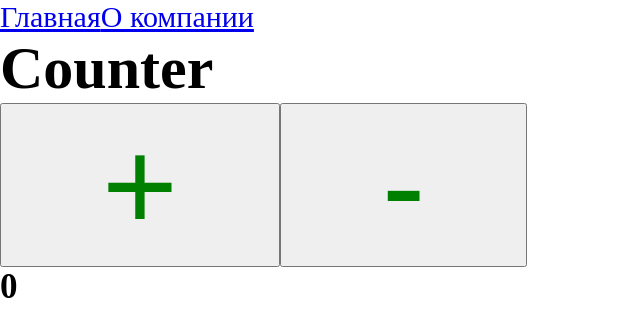
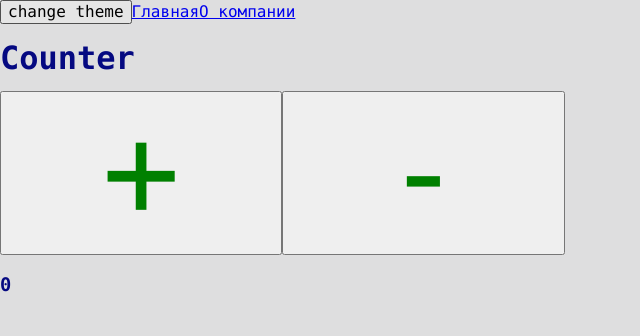
Before and after one commit to YuriyYurev/blog-feed, a React app: page / in a window 1280 px wide. Shown: the top 336 px of the page, without its empty margins (0-640 px from the left). Built offline with nearby package versions, Linux system fonts and the light colour scheme.

Commit message:
feat: theme || useTheme

```diff
--- a/src/App.tsx
+++ b/src/App.tsx
@@ -2,11 +2,17 @@
 import { Route, Routes, Link } from "react-router-dom";
 import { AboutPageAsync } from "./pages/AboutPage/AboutPage.async";
 import { MainPageAsync } from "./pages/MainPage/MainPage.async";
-import "./index.scss";
+import "./styles/index.scss";
+import { useTheme } from "./theme/useTheme";
 
 export default function App() {
+  const { theme, toggleTheme } = useTheme();
+
   return (
-    <div className="app">
+    <div className={`app ${theme}`}>
+      <button type="button" onClick={toggleTheme}>
+        change theme
+      </button>
       <Link to={"/"}>Главная</Link>
       <Link to={"/about"}>О компании</Link>
       <Suspense fallback={<div>Loading...</div>}>
--- a/src/index.scss
+++ /dev/null
@@ -1,9 +0,0 @@
-* {
-    margin: 0;
-    padding: 0;
-    box-sizing: border-box;
-}
-
-.app {
-    font-size: 30px;
-}
--- a/src/index.tsx
+++ b/src/index.tsx
@@ -1,9 +1,12 @@
 import { render } from "react-dom";
 import App from "./App";
 import { BrowserRouter } from "react-router-dom";
+import ThemeProvider from "./theme/ThemeProvider";
 render(
   <BrowserRouter>
-    <App />
+    <ThemeProvider>
+      <App />
+    </ThemeProvider>
   </BrowserRouter>,
   document.getElementById("root")
 );
--- /dev/null
+++ b/src/styles/index.scss
@@ -0,0 +1,11 @@
+@import "reset";
+@import "variables/global";
+@import "themes/normal";
+@import "themes/dark";
+
+.app {
+  font: var(--font-m);
+  background: var(--bg-color);
+  color: var(--primary-color);
+  min-height: 100vh;
+}
--- /dev/null
+++ b/src/styles/reset.scss
@@ -0,0 +1,349 @@
+/*! normalize.css v8.0.1 | MIT License | github.com/necolas/normalize.css */
+
+/* Document
+   ========================================================================== */
+
+/**
+ * 1. Correct the line height in all browsers.
+ * 2. Prevent adjustments of font size after orientation changes in iOS.
+ */
+
+ html {
+    line-height: 1.15; /* 1 */
+    -webkit-text-size-adjust: 100%; /* 2 */
+  }
+
+  /* Sections
+     ========================================================================== */
+
+  /**
+   * Remove the margin in all browsers.
+   */
+
+  body {
+    margin: 0;
+  }
+
+  /**
+   * Render the `main` element consistently in IE.
+   */
+
+  main {
+    display: block;
+  }
+
+  /**
+   * Correct the font size and margin on `h1` elements within `section` and
+   * `article` contexts in Chrome, Firefox, and Safari.
+   */
+
+  h1 {
+    font-size: 2em;
+    margin: 0.67em 0;
+  }
+
+  /* Grouping content
+     ========================================================================== */
+
+  /**
+   * 1. Add the correct box sizing in Firefox.
+   * 2. Show the overflow in Edge and IE.
+   */
+
+  hr {
+    box-sizing: content-box; /* 1 */
+    height: 0; /* 1 */
+    overflow: visible; /* 2 */
+  }
+
+  /**
+   * 1. Correct the inheritance and scaling of font size in all browsers.
+   * 2. Correct the odd `em` font sizing in all browsers.
+   */
+
+  pre {
+    font-family: monospace, monospace; /* 1 */
+    font-size: 1em; /* 2 */
+  }
+
+  /* Text-level semantics
+     ========================================================================== */
+
+  /**
+   * Remove the gray background on active links in IE 10.
+   */
+
+  a {
+    background-color: transparent;
+  }
+
+  /**
+   * 1. Remove the bottom border in Chrome 57-
+   * 2. Add the correct text decoration in Chrome, Edge, IE, Opera, and Safari.
+   */
+
+  abbr[title] {
+    border-bottom: none; /* 1 */
+    text-decoration: underline; /* 2 */
+    text-decoration: underline dotted; /* 2 */
+  }
+
+  /**
+   * Add the correct font weight in Chrome, Edge, and Safari.
+   */
+
+  b,
+  strong {
+    font-weight: bolder;
+  }
+
+  /**
+   * 1. Correct the inheritance and scaling of font size in all browsers.
+   * 2. Correct the odd `em` font sizing in all browsers.
+   */
+
+  code,
+  kbd,
+  samp {
+    font-family: monospace, monospace; /* 1 */
+    font-size: 1em; /* 2 */
+  }
+
+  /**
+   * Add the correct font size in all browsers.
+   */
+
+  small {
+    font-size: 80%;
+  }
+
+  /**
+   * Prevent `sub` and `sup` elements from affecting the line height in
+   * all browsers.
+   */
+
+  sub,
+  sup {
+    font-size: 75%;
+    line-height: 0;
+    position: relative;
+    vertical-align: baseline;
+  }
+
+  sub {
+    bottom: -0.25em;
+  }
+
+  sup {
+    top: -0.5em;
+  }
+
+  /* Embedded content
+     ========================================================================== */
+
+  /**
+   * Remove the border on images inside links in IE 10.
+   */
+
+  img {
+    border-style: none;
+  }
+
+  /* Forms
+     ========================================================================== */
+
+  /**
+   * 1. Change the font styles in all browsers.
+   * 2. Remove the margin in Firefox and Safari.
+   */
+
+  button,
+  input,
+  optgroup,
+  select,
+  textarea {
+    font-family: inherit; /* 1 */
+    font-size: 100%; /* 1 */
+    line-height: 1.15; /* 1 */
+    margin: 0; /* 2 */
+  }
+
+  /**
+   * Show the overflow in IE.
+   * 1. Show the overflow in Edge.
+   */
+
+  button,
+  input { /* 1 */
+    overflow: visible;
+  }
+
+  /**
+   * Remove the inheritance of text transform in Edge, Firefox, and IE.
+   * 1. Remove the inheritance of text transform in Firefox.
+   */
+
+  button,
+  select { /* 1 */
+    text-transform: none;
+  }
+
+  /**
+   * Correct the inability to style clickable types in iOS and Safari.
+   */
+
+  button,
+  [type="button"],
+  [type="reset"],
+  [type="submit"] {
+    -webkit-appearance: button;
+  }
+
+  /**
+   * Remove the inner border and padding in Firefox.
+   */
+
+  button::-moz-focus-inner,
+  [type="button"]::-moz-focus-inner,
+  [type="reset"]::-moz-focus-inner,
+  [type="submit"]::-moz-focus-inner {
+    border-style: none;
+    padding: 0;
+  }
+
+  /**
+   * Restore the focus styles unset by the previous rule.
+   */
+
+  button:-moz-focusring,
+  [type="button"]:-moz-focusring,
+  [type="reset"]:-moz-focusring,
+  [type="submit"]:-moz-focusring {
+    outline: 1px dotted ButtonText;
+  }
+
+  /**
+   * Correct the padding in Firefox.
+   */
+
+  fieldset {
+    padding: 0.35em 0.75em 0.625em;
+  }
+
+  /**
+   * 1. Correct the text wrapping in Edge and IE.
+   * 2. Correct the color inheritance from `fieldset` elements in IE.
+   * 3. Remove the padding so developers are not caught out when they zero out
+   *    `fieldset` elements in all browsers.
+   */
+
+  legend {
+    box-sizing: border-box; /* 1 */
+    color: inherit; /* 2 */
+    display: table; /* 1 */
+    max-width: 100%; /* 1 */
+    padding: 0; /* 3 */
+    white-space: normal; /* 1 */
+  }
+
+  /**
+   * Add the correct vertical alignment in Chrome, Firefox, and Opera.
+   */
+
+  progress {
+    vertical-align: baseline;
+  }
+
+  /**
+   * Remove the default vertical scrollbar in IE 10+.
+   */
+
+  textarea {
+    overflow: auto;
+  }
+
+  /**
+   * 1. Add the correct box sizing in IE 10.
+   * 2. Remove the padding in IE 10.
+   */
+
+  [type="checkbox"],
+  [type="radio"] {
+    box-sizing: border-box; /* 1 */
+    padding: 0; /* 2 */
+  }
+
+  /**
+   * Correct the cursor style of increment and decrement buttons in Chrome.
+   */
+
+  [type="number"]::-webkit-inner-spin-button,
+  [type="number"]::-webkit-outer-spin-button {
+    height: auto;
+  }
+
+  /**
+   * 1. Correct the odd appearance in Chrome and Safari.
+   * 2. Correct the outline style in Safari.
+   */
+
+  [type="search"] {
+    -webkit-appearance: textfield; /* 1 */
+    outline-offset: -2px; /* 2 */
+  }
+
+  /**
+   * Remove the inner padding in Chrome and Safari on macOS.
+   */
+
+  [type="search"]::-webkit-search-decoration {
+    -webkit-appearance: none;
+  }
+
+  /**
+   * 1. Correct the inability to style clickable types in iOS and Safari.
+   * 2. Change font properties to `inherit` in Safari.
+   */
+
+  ::-webkit-file-upload-button {
+    -webkit-appearance: button; /* 1 */
+    font: inherit; /* 2 */
+  }
+
+  /* Interactive
+     ========================================================================== */
+
+  /*
+   * Add the correct display in Edge, IE 10+, and Firefox.
+   */
+
+  details {
+    display: block;
+  }
+
+  /*
+   * Add the correct display in all browsers.
+   */
+
+  summary {
+    display: list-item;
+  }
+
+  /* Misc
+     ========================================================================== */
+
+  /**
+   * Add the correct display in IE 10+.
+   */
+
+  template {
+    display: none;
+  }
+
+  /**
+   * Add the correct display in IE 10.
+   */
+
+  [hidden] {
+    display: none;
+  }
--- /dev/null
+++ b/src/styles/themes/dark.scss
@@ -0,0 +1,5 @@
+.app.dark {
+  --bg-color: #040c68;
+  --primary-color: #cbd2ff;
+  --secondary-color: #5f74be;
+}
--- /dev/null
+++ b/src/styles/themes/normal.scss
@@ -0,0 +1,5 @@
+:root {
+  --bg-color: #dededf;
+  --primary-color: #050981;
+  --secondary-color: #1c1ce7;
+}
--- /dev/null
+++ b/src/styles/variables/global.scss
@@ -0,0 +1,11 @@
+:root {
+    --font-family-main: Consolas, "Times New Roman", Serif;
+    --font-size-m: 16px;
+    --font-line-m: 24px;
+    --font-m: var(--font-size-m) / var(--font-line-m) var(--font-family-main);
+
+    --font-size-l: 24px;
+    --font-line-l: 32px;
+    --font-l: var(--font-size-l) / var(--font-line-l) var(--font-family-main);
+
+}
--- /dev/null
+++ b/src/theme/ThemeContext.tsx
@@ -0,0 +1,15 @@
+import { createContext } from "react";
+
+export enum Theme {
+  LIGHT = "light",
+  DARK = "dark",
+}
+
+export interface ThemeContentProps {
+  theme?: Theme;
+  setTheme?: (theme: Theme) => void;
+}
+
+export const ThemeContext = createContext<ThemeContentProps>({});
+
+export const LOCAL_STORAGE_THEME_KEY = "theme";
--- /dev/null
+++ b/src/theme/ThemeProvider.tsx
@@ -0,0 +1,25 @@
+import { FC, useMemo, useState } from "react";
+import { LOCAL_STORAGE_THEME_KEY, Theme, ThemeContext } from "./ThemeContext";
+
+const defaultTheme =
+  (localStorage.getItem(LOCAL_STORAGE_THEME_KEY) as Theme) || Theme.LIGHT;
+
+const ThemeProvider: FC = ({ children }) => {
+  const [theme, setTheme] = useState<Theme>(defaultTheme);
+
+  const defaultProps = useMemo(
+    () => ({
+      theme,
+      setTheme,
+    }),
+    [theme]
+  );
+
+  return (
+    <ThemeContext.Provider value={defaultProps}>
+      {children}
+    </ThemeContext.Provider>
+  );
+};
+
+export default ThemeProvider;
--- /dev/null
+++ b/src/theme/useTheme.tsx
@@ -0,0 +1,18 @@
+import { useContext } from "react";
+import { LOCAL_STORAGE_THEME_KEY, Theme, ThemeContext } from "./ThemeContext";
+
+interface UseThemeResult {
+  toggleTheme: () => void;
+  theme: Theme;
+}
+
+export function useTheme(): UseThemeResult {
+  const { theme, setTheme } = useContext(ThemeContext);
+  const toggleTheme = () => {
+    const newTheme = theme === Theme.DARK ? Theme.LIGHT : Theme.DARK;
+    setTheme(newTheme);
+    localStorage.setItem(LOCAL_STORAGE_THEME_KEY, newTheme);
+  };
+
+  return { theme, toggleTheme };
+}
```
